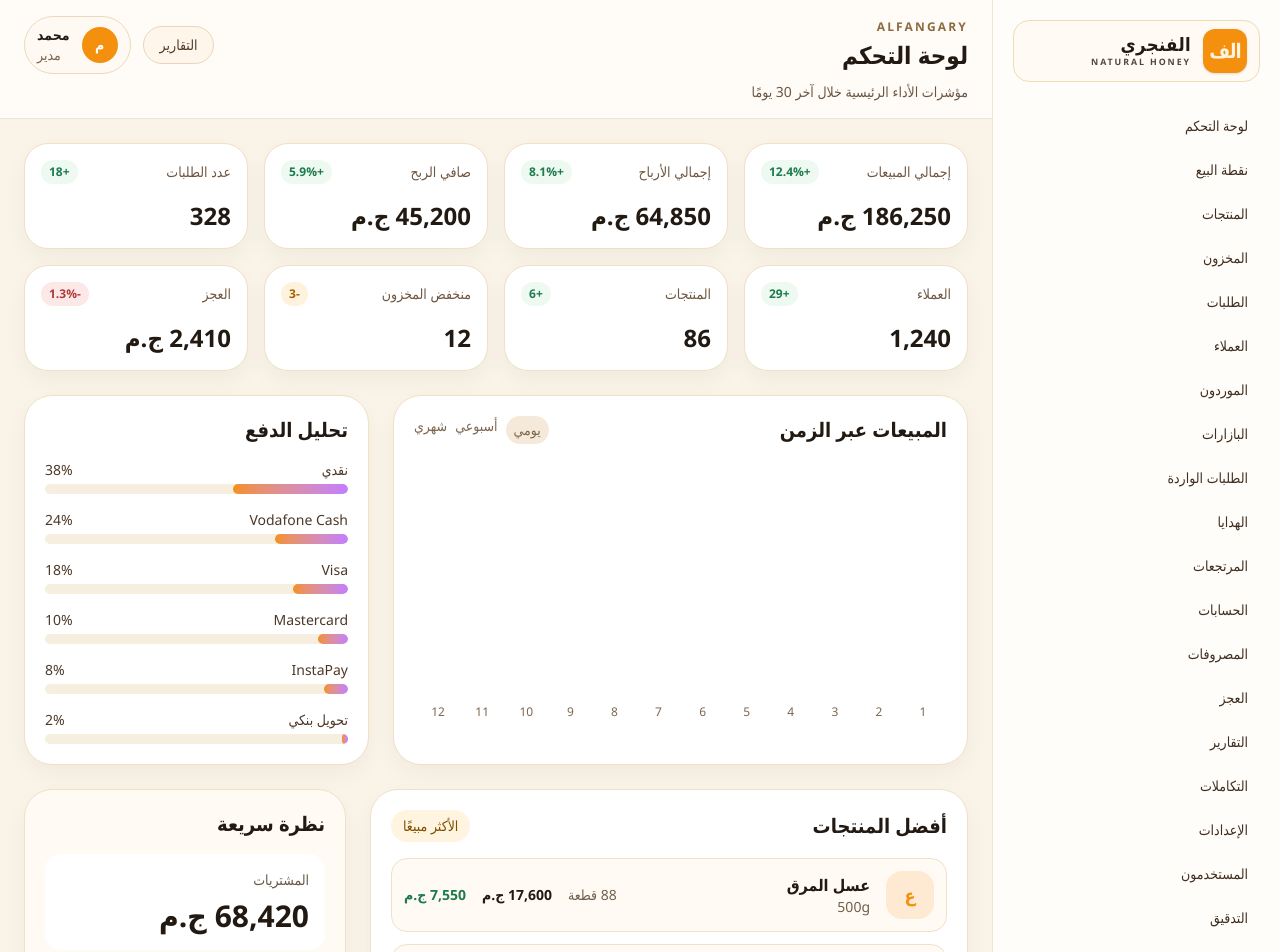
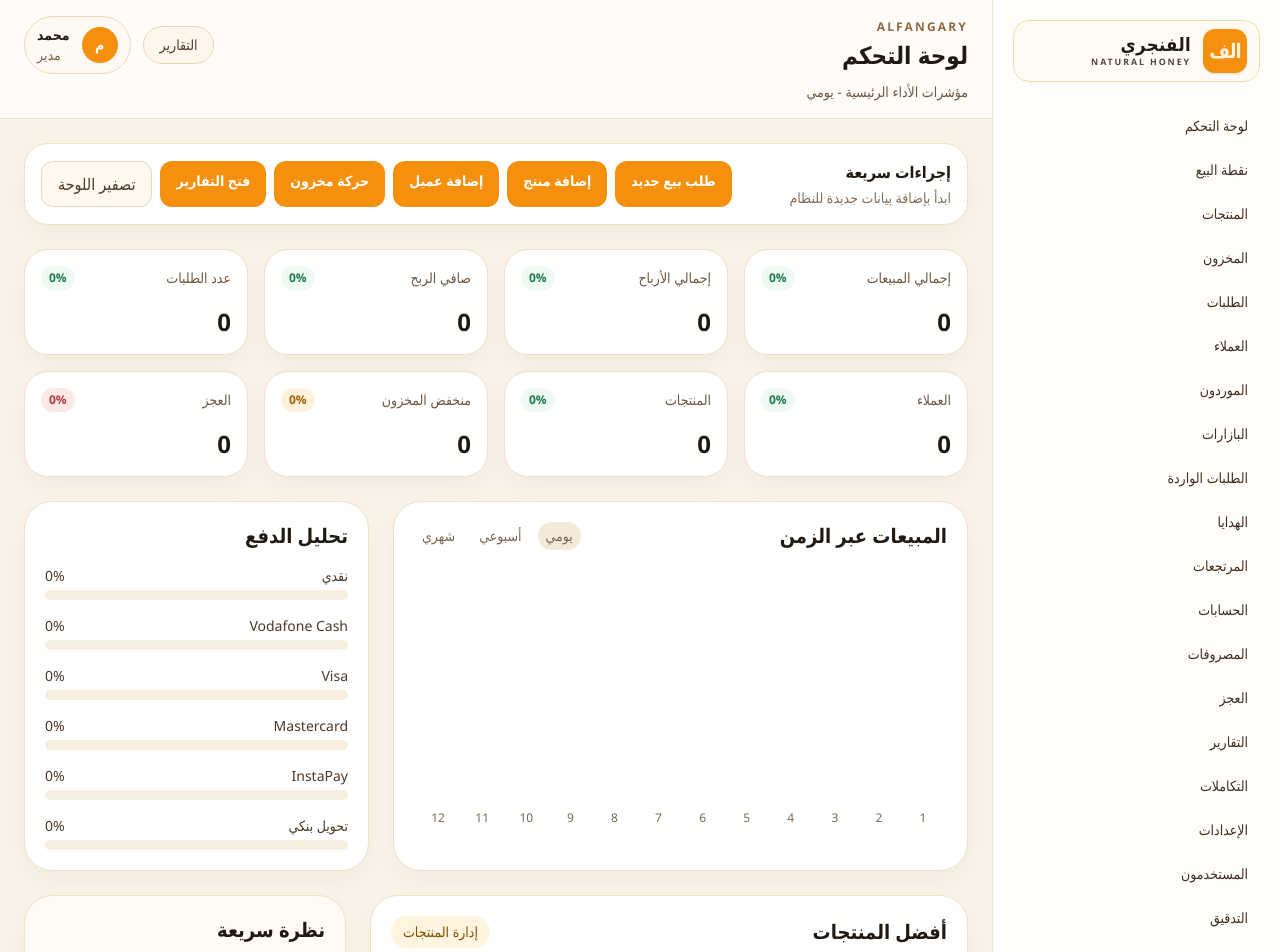
Before and after one commit to MohammadElshrkawy/Alfangary-System, a Next.js app: page /dashboard in a window 1280 px wide. Shown: the top 952 px of the page. Built offline with nearby package versions, Linux system fonts and the light colour scheme.

Commit message:
feat: add dashboard quick actions and zero metrics

```diff
--- a/src/app/dashboard/page.tsx
+++ b/src/app/dashboard/page.tsx
@@ -1,5 +1,9 @@
+"use client";
+
+import Link from "next/link";
+import { useState } from "react";
 import { AppShell } from "@/components/app-shell";
-import { revenueStats, bestSellers, paymentBreakdown } from "@/data/mock";
+import { revenueStats, paymentBreakdown } from "@/data/mock";
 
 function StatCard({ label, value, delta, tone }: { label: string; value: string; delta: string; tone: "positive" | "warning" | "danger" }) {
   const toneMap = {
@@ -20,11 +24,31 @@ function StatCard({ label, value, delta, tone }: { label: string; value: string;
 }
 
 export default function DashboardPage() {
+  const [period, setPeriod] = useState("يومي");
+  const [notice, setNotice] = useState("");
+  const zeroBars = [0, 0, 0, 0, 0, 0, 0, 0, 0, 0, 0, 0];
+
+  function resetDashboard() {
+    setPeriod("يومي");
+    setNotice("تم تصفير مؤشرات لوحة التحكم");
+  }
+
   return (
-    <AppShell title="لوحة التحكم" subtitle="مؤشرات الأداء الرئيسية خلال آخر 30 يومًا">
+    <AppShell title="لوحة التحكم" subtitle={`مؤشرات الأداء الرئيسية - ${period}`}>
+      <div className="mb-6 flex flex-wrap items-center justify-between gap-3 rounded-[24px] border border-[#f0e0c5] bg-white p-4 shadow-[0_10px_25px_rgba(34,26,18,0.04)]">
+        <div>
+          <h2 className="font-black text-[#221A12]">إجراءات سريعة</h2>
+          {notice ? <p role="status" className="mt-1 text-sm font-semibold text-[#1d7b4d]">{notice}</p> : <p className="mt-1 text-sm text-[#806c59]">ابدأ بإضافة بيانات جديدة للنظام</p>}
+        </div>
+        <div className="flex flex-wrap gap-2">
+          {[['/pos', 'طلب بيع جديد'], ['/products', 'إضافة منتج'], ['/customers', 'إضافة عميل'], ['/inventory', 'حركة مخزون'], ['/reports', 'فتح التقارير']].map(([href, label]) => <Link key={href} href={href} className="rounded-xl bg-[#F4900E] px-4 py-2.5 text-sm font-bold text-white">{label}</Link>)}
+          <button type="button" onClick={resetDashboard} className="rounded-xl border border-[#e7d7b8] bg-[#fff8ee] px-4 py-2.5 text-sm font-bold text-[#4d3827]">تصفير اللوحة</button>
+        </div>
+      </div>
+
       <div className="grid gap-4 md:grid-cols-2 xl:grid-cols-4">
         {revenueStats.slice(0, 8).map((item) => (
-          <StatCard key={item.label} label={item.label} value={item.value} delta={item.delta} tone={item.tone as "positive" | "warning" | "danger"} />
+          <StatCard key={item.label} label={item.label} value="0" delta="0%" tone={item.tone as "positive" | "warning" | "danger"} />
         ))}
       </div>
 
@@ -33,14 +57,12 @@ export default function DashboardPage() {
           <div className="mb-5 flex items-center justify-between">
             <h2 className="text-xl font-black text-[#221A12]">المبيعات عبر الزمن</h2>
             <div className="flex gap-2 text-sm text-[#7d664f]">
-              <span className="rounded-full bg-[#f5ead9] px-2 py-1">يومي</span>
-              <span>أسبوعي</span>
-              <span>شهري</span>
+              {["يومي", "أسبوعي", "شهري"].map((option) => <button key={option} type="button" onClick={() => { setPeriod(option); setNotice(`تم اختيار الفترة: ${option}`); }} className={`rounded-full px-2 py-1 ${period === option ? "bg-[#f5ead9] font-bold" : ""}`}>{option}</button>)}
             </div>
           </div>
 
           <div className="flex h-64 items-end gap-3 px-2">
-            {[42, 58, 44, 62, 75, 81, 67, 90, 72, 84, 96, 78].map((height, index) => (
+            {zeroBars.map((height, index) => (
               <div key={index} className="flex flex-1 flex-col items-center gap-2">
                 <div className="w-full rounded-t-2xl bg-gradient-to-t from-[#F4900E] via-[#ffb24d] to-[#f7d9a8]" style={{ height: `${height}%` }} />
                 <span className="text-xs text-[#7d664f]">{index + 1}</span>
@@ -56,10 +78,10 @@ export default function DashboardPage() {
               <div key={item.method}>
                 <div className="mb-1 flex items-center justify-between text-sm text-[#4d3827]">
                   <span>{item.method}</span>
-                  <span>{item.percent}%</span>
+                  <span>0%</span>
                 </div>
                 <div className="h-2.5 overflow-hidden rounded-full bg-[#f6eedf]">
-                  <div className="h-full rounded-full bg-gradient-to-r from-[#F4900E] to-[#c47dff]" style={{ width: `${item.percent}%` }} />
+                  <div className="h-full rounded-full bg-gradient-to-r from-[#F4900E] to-[#c47dff]" style={{ width: "0%" }} />
                 </div>
               </div>
             ))}
@@ -71,22 +93,11 @@ export default function DashboardPage() {
         <div className="rounded-[28px] border border-[#f0e0c5] bg-white p-5 shadow-[0_10px_25px_rgba(34,26,18,0.04)]">
           <div className="mb-4 flex items-center justify-between">
             <h2 className="text-xl font-black text-[#221A12]">أفضل المنتجات</h2>
-            <span className="rounded-full bg-[#fff4df] px-3 py-1.5 text-sm font-medium text-[#7d4e00]">الأكثر مبيعًا</span>
+            <Link href="/products" className="rounded-full bg-[#fff4df] px-3 py-1.5 text-sm font-medium text-[#7d4e00]">إدارة المنتجات</Link>
           </div>
 
-          <div className="space-y-3">
-            {bestSellers.map((item) => (
-              <div key={item.name} className="grid grid-cols-[auto_1fr_auto_auto_auto] items-center gap-4 rounded-2xl border border-[#f0e1c9] bg-[#fffaf4] p-3">
-                <div className="flex h-12 w-12 items-center justify-center rounded-2xl bg-[#F4900E]/15 text-lg font-black text-[#F4900E]">ع</div>
-                <div>
-                  <div className="font-bold text-[#221A12]">{item.name}</div>
-                  <div className="text-sm text-[#70604d]">{item.size}</div>
-                </div>
-                <div className="text-sm text-[#70604d]">{item.sold} قطعة</div>
-                <div className="text-sm font-semibold text-[#221A12]">{item.revenue.toLocaleString()} ج.م</div>
-                <div className="text-sm font-semibold text-[#1d7b4d]">{item.profit.toLocaleString()} ج.م</div>
-              </div>
-            ))}
+          <div className="rounded-2xl border border-dashed border-[#e7d7b8] bg-[#fffaf4] p-8 text-center text-[#806c59]">
+            لا توجد مبيعات بعد. ابدأ من <Link href="/pos" className="font-bold text-[#F4900E]">طلب بيع جديد</Link>.
           </div>
         </div>
 
@@ -95,11 +106,11 @@ export default function DashboardPage() {
           <div className="space-y-4">
             <div className="rounded-2xl bg-white p-4">
               <div className="text-sm text-[#6a5643]">المشتريات</div>
-              <div className="mt-2 text-3xl font-black text-[#221A12]">68,420 ج.م</div>
+              <div className="mt-2 text-3xl font-black text-[#221A12]">0 ج.م</div>
             </div>
             <div className="rounded-2xl bg-white p-4">
               <div className="text-sm text-[#6a5643]">المبالغ المتوقعة</div>
-              <div className="mt-2 text-3xl font-black text-[#221A12]">92,180 ج.م</div>
+              <div className="mt-2 text-3xl font-black text-[#221A12]">0 ج.م</div>
             </div>
             <div className="rounded-2xl bg-white p-4">
               <div className="text-sm text-[#6a5643]">التدقيق</div>
```
